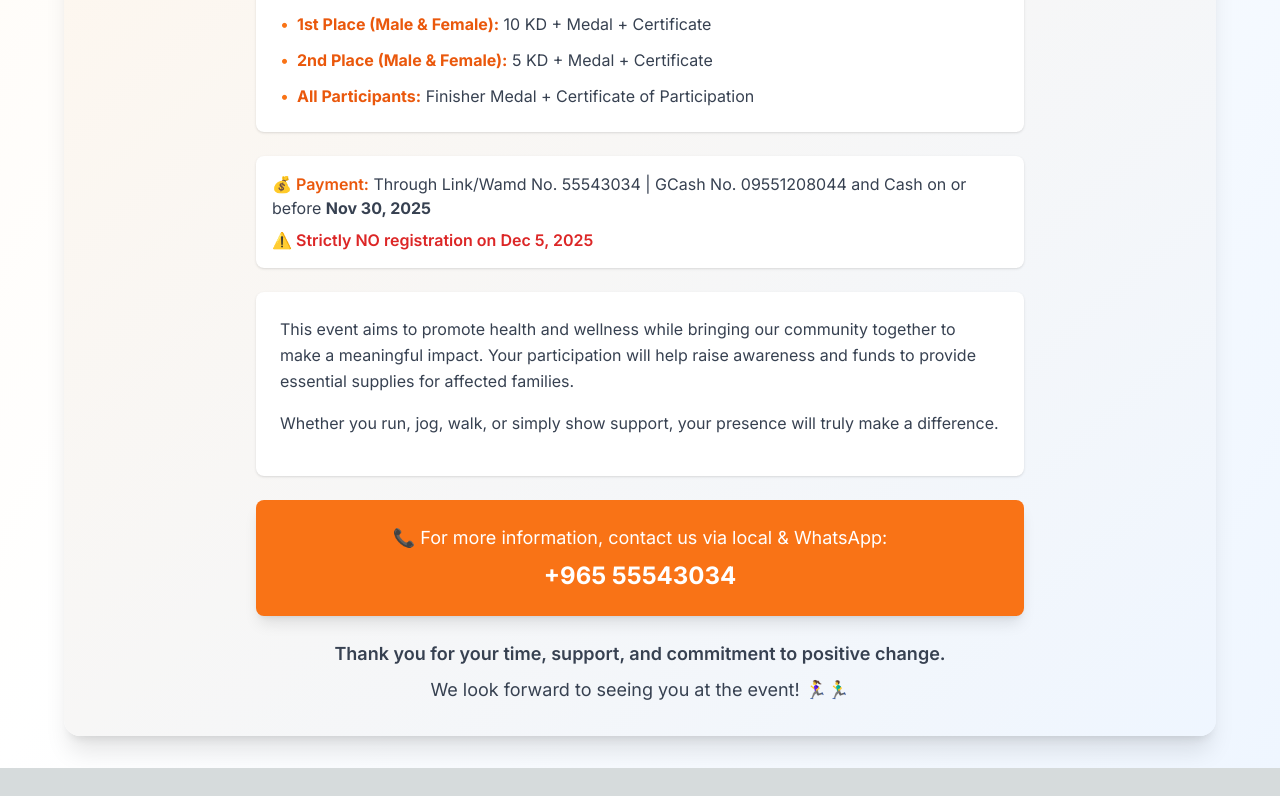
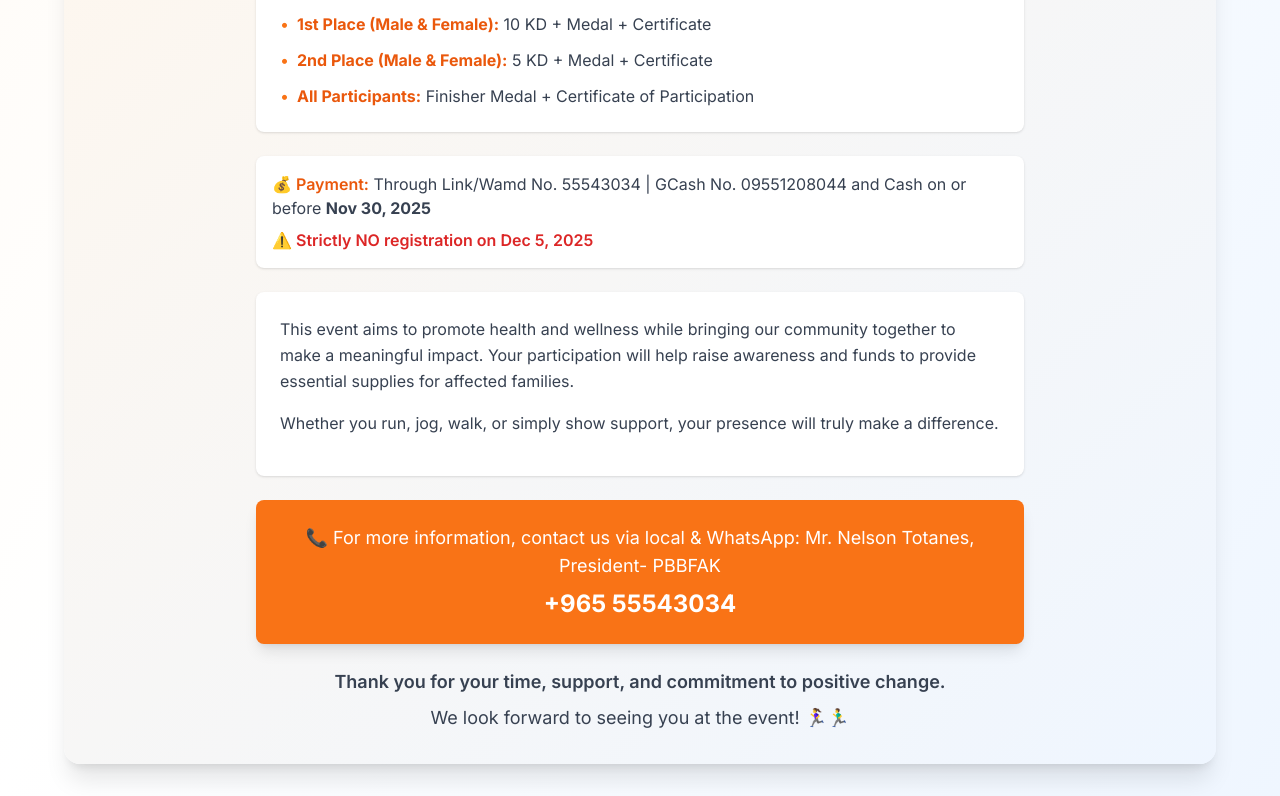
Before and after one commit to ask-hebz/5km-run-registration, a Next.js app: page / in a window 1280 px wide. Shown: the part 1575-2371 px from the top of the page. Before the commit the page ends 2343 px from the top, so only its background shows below. Built offline with nearby package versions, Linux system fonts and the light colour scheme; no server answers.

Commit message:
Update page.js

```diff
--- a/app/page.js
+++ b/app/page.js
@@ -332,7 +332,7 @@ export default function Home() {
 
             {/* Contact */}
             <div className="bg-orange-500 text-white rounded-lg p-6 shadow-lg text-center">
-              <p className="text-lg mb-2">📞 For more information, contact us via local & WhatsApp:</p>
+              <p className="text-lg mb-2">📞 For more information, contact us via local & WhatsApp: Mr. Nelson Totanes, President- PBBFAK</p>
               <a href="tel:+96555543034" className="text-2xl font-bold hover:underline">
                 +965 55543034
               </a>
```
